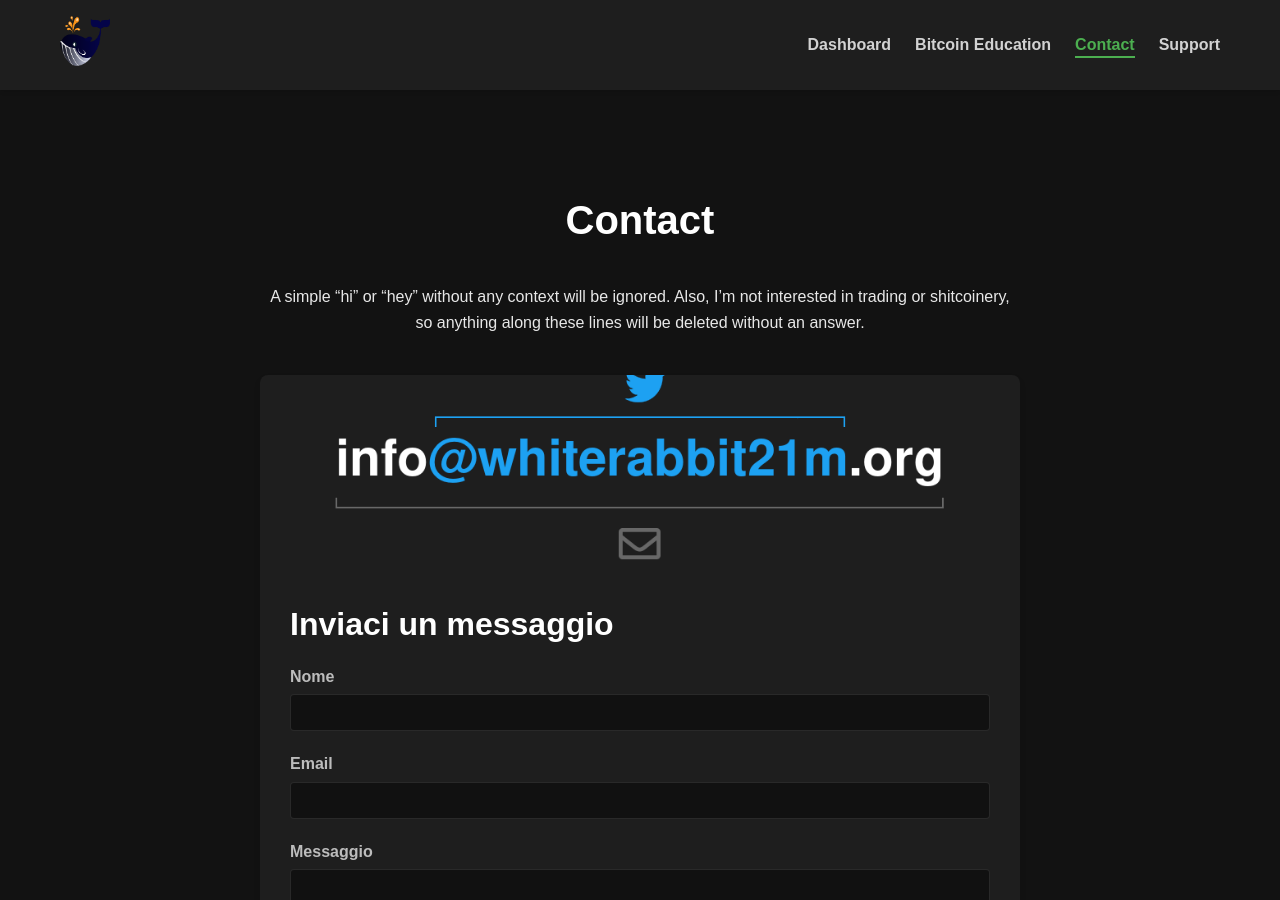
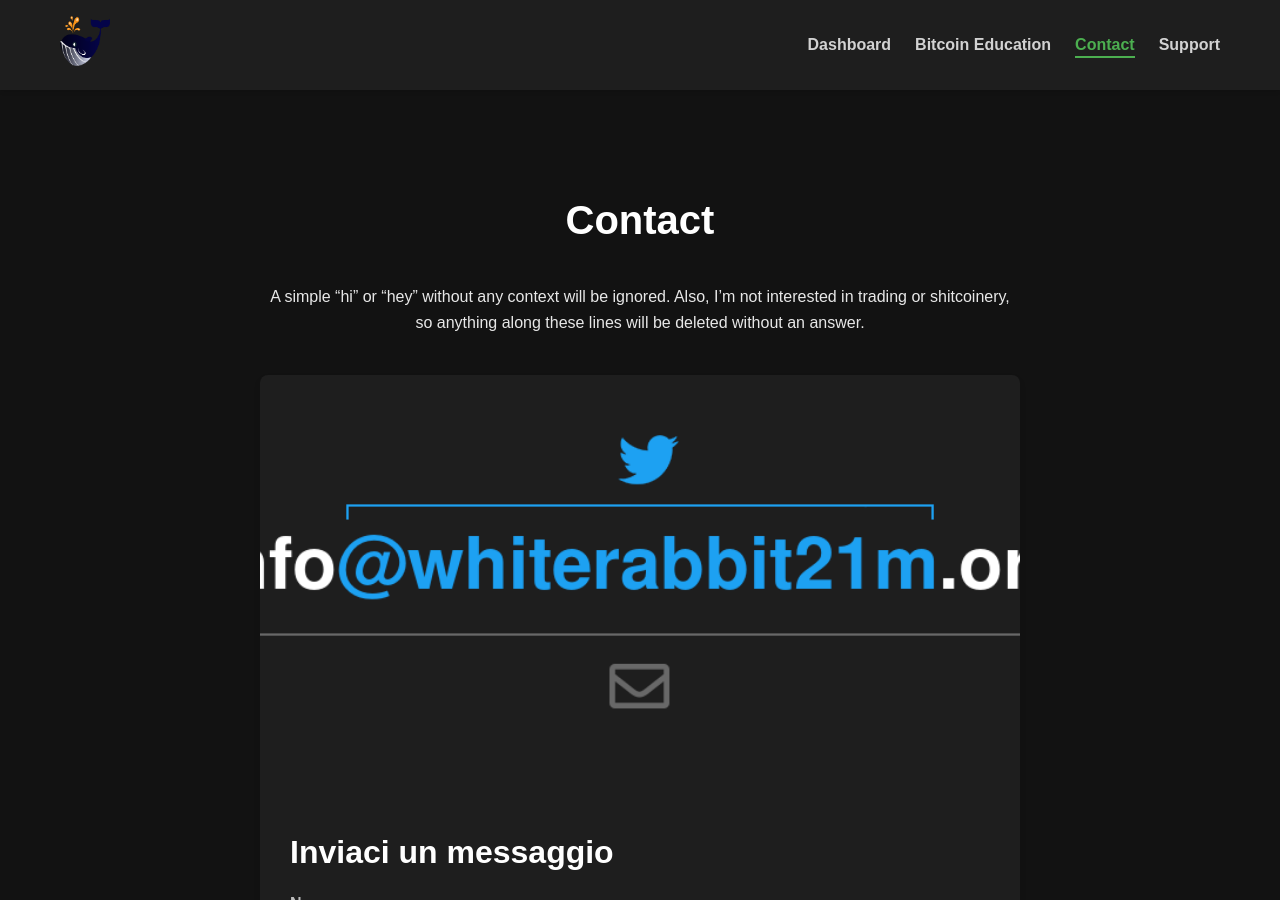
Before and after one commit to whiterabbit21m-test/whiterabbit21m-test.github.io, a Jekyll site: the page built from contact.md, in a window 1280 px wide and 900 px high. Built offline with Jekyll 4.4.1, drawn with Linux system fonts in a browser that asks for light colours.

Commit message:
Update _contact.scss

```diff
--- a/_sass/_contact.scss
+++ b/_sass/_contact.scss
@@ -39,10 +39,16 @@ $card-bg-color: #1E1E1E;
 
   .contact-image {
     width: 100%;
-    height: 200px;
+    height: 0;
+    padding-top: 56.25%; // Aspect ratio 16:9
+    position: relative;
     overflow: hidden;
 
     .contact-img {
+      position: absolute;
+      top: 50%;
+      left: 50%;
+      transform: translate(-50%, -50%);
       width: 100%;
       height: 100%;
       object-fit: cover;
@@ -116,5 +122,23 @@ $card-bg-color: #1E1E1E;
     .contact-form {
       padding: 20px;
     }
+
+    .contact-image {
+      padding-top: 75%; // Aspect ratio 4:3 per schermi più piccoli
+
+      .contact-img {
+        width: 100%;
+        height: 100%;
+        object-fit: cover;
+      }
+    }
   }
 }
+
+@media screen and (max-width: 480px) {
+  .contact-page {
+    .contact-image {
+      padding-top: 100%; // Aspect ratio 1:1 per schermi molto piccoli
+    }
+  }
+}
```
